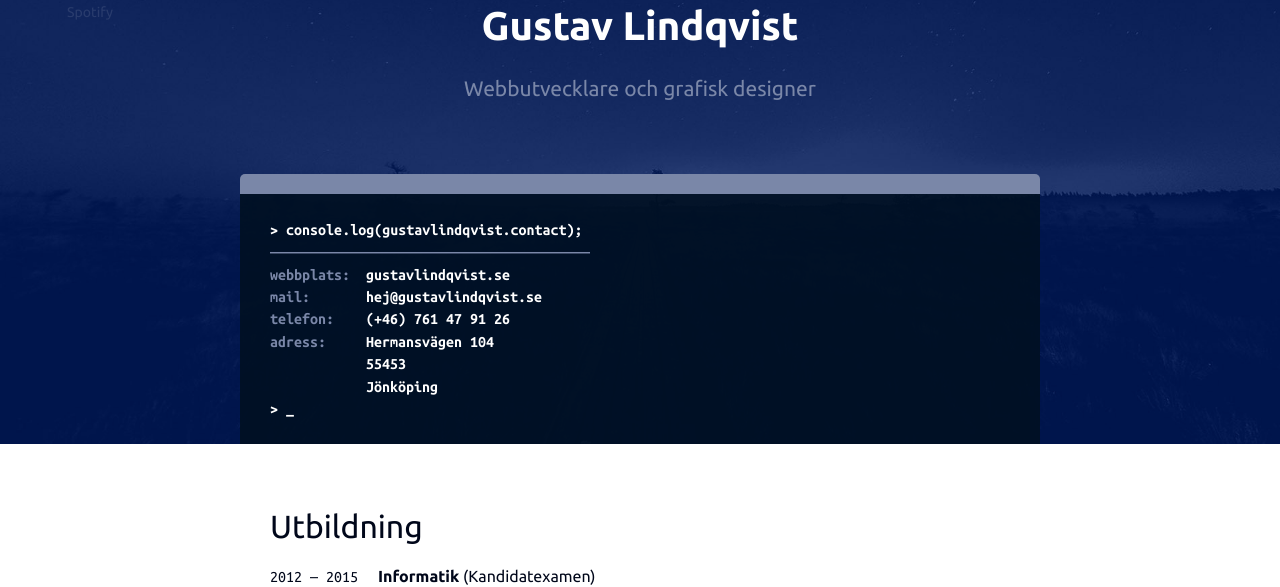
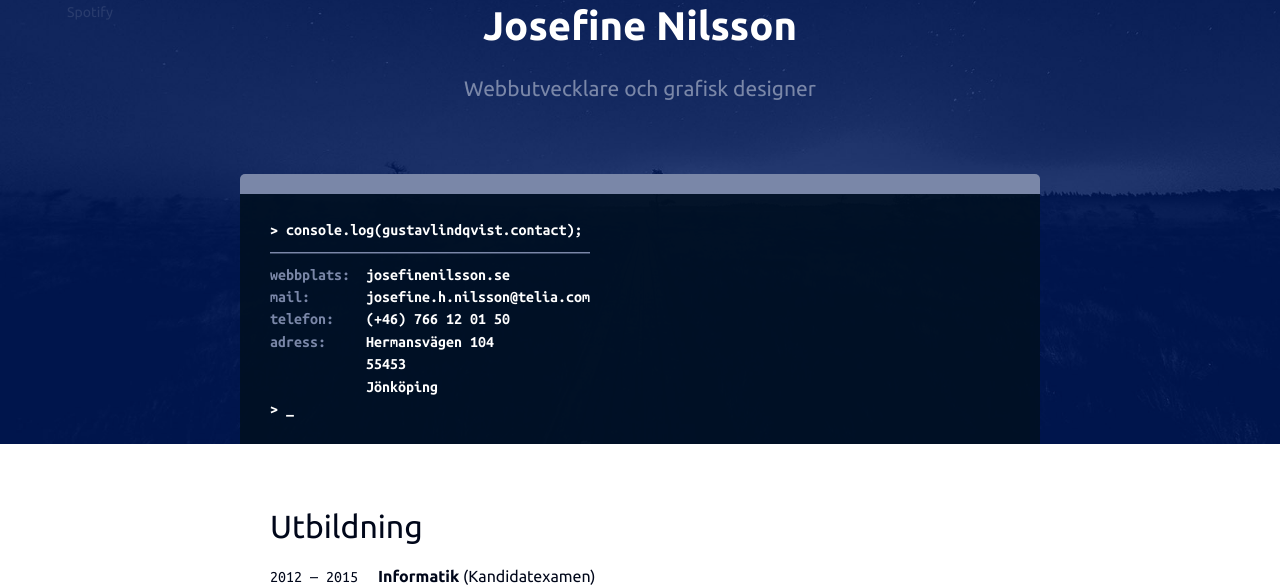
Before and after one commit to josefinenilsson/Resume, a website: page index.html in a window 1280 px wide. Shown: the part 222-809 px from the top of the page. Drawn offline with Linux system fonts and the light colour scheme.

Commit message:
Ändrade information

```diff
--- a/index.html
+++ b/index.html
@@ -3,7 +3,7 @@
     <head>
         <meta charset="utf-8">
         <meta http-equiv="X-UA-Compatible" content="IE=edge,chrome=1">
-        <title>CV / Gustav Lindqvist</title>
+        <title>CV / Josefine Nilsson</title>
         <meta name="description" content="">
         <meta name="viewport" content="wwidth=device-width, initial-scale=1.0, user-scalable=1.0, minimum-scale=1.0, maximum-scale=1.0">
         <link rel="stylesheet" href="//maxcdn.bootstrapcdn.com/font-awesome/4.2.0/css/font-awesome.min.css">
@@ -14,7 +14,7 @@
            <section class="section">
                 <div class="container">
                    <img src="img/Avatar_200x200.jpg" alt="Gustav Lindqvist" class="avatar">
-                    <h1 class="title">Gustav Lindqvist</h1>
+                    <h1 class="title">Josefine Nilsson</h1>
                     <span class="sub-title">Webbutvecklare och grafisk designer</span>
                 </div>
             </section>
@@ -22,9 +22,9 @@
                 <p><span class="pre">> </span><span id="writing"><span>c</span><span>o</span><span>n</span><span>s</span><span>o</span><span>l</span><span>e</span><span>.</span><span>l</span><span>o</span><span>g</span><span>(</span><span>g</span><span>u</span><span>s</span><span>t</span><span>a</span><span>v</span><span>l</span><span>i</span><span>n</span><span>d</span><span>q</span><span>v</span><span>i</span><span>s</span><span>t</span><span>.</span><span>c</span><span>o</span><span>n</span><span>t</span><span>a</span><span>c</span><span>t</span><span>)</span><span>;</span></span><span id="first-cursor"class="bold animated blinking">_</span></p>
                 <div id="contact-info">
                 <p><span class="comment">————————————————————————————————————————</span></p>
-                <p><span class="comment">webbplats:</span>&nbsp;&nbsp;<a href="http://gustavlindqvist.se">gustavlindqvist.se</a></p>
-                <p><span class="comment">mail:</span>&nbsp;&nbsp;&nbsp;&nbsp;&nbsp;&nbsp;&nbsp;<a href="mailto:hej@gustavlindqvist.se">hej@gustavlindqvist.se</a></p>
-                <p><span class="comment">telefon:</span>&nbsp;&nbsp;&nbsp;&nbsp;<a href="tel:+46 761 47 91 26">(+46) 761 47 91 26</a></p>
+                <p><span class="comment">webbplats:</span>&nbsp;&nbsp;<a href="http://gustavlindqvist.se">josefinenilsson.se</a></p>
+                <p><span class="comment">mail:</span>&nbsp;&nbsp;&nbsp;&nbsp;&nbsp;&nbsp;&nbsp;<a href="mailto:josefine.h.nilsson@telia.com">josefine.h.nilsson@telia.com</a></p>
+                <p><span class="comment">telefon:</span>&nbsp;&nbsp;&nbsp;&nbsp;<a href="tel:+46 766 12 01 50">(+46) 766 12 01 50</a></p>
                 <p><span class="comment">adress:</span>&nbsp;&nbsp;&nbsp;&nbsp;&nbsp;Hermansvägen 104</p>
                 <p>&nbsp;&nbsp;&nbsp;&nbsp;&nbsp;&nbsp;&nbsp;&nbsp;&nbsp;&nbsp;&nbsp;&nbsp;55453</p>
                 <p>&nbsp;&nbsp;&nbsp;&nbsp;&nbsp;&nbsp;&nbsp;&nbsp;&nbsp;&nbsp;&nbsp;&nbsp;Jönköping</p>
@@ -35,9 +35,9 @@
             <section class="section dark" style="display: none;">
                 <div class="container flex row">
                     <ul class="contact-info">
-                        <li><a href="http://gustavlindqvist.se">gustavlindqvist.se</a></li>
-                        <li><i class="fa fa-at"></i> <a href="mailto:hej@gustavlindqvist.se">hej@gustavlindqvist.se</a></li>
-                        <li><a href="tel:+46 761 47 91 26">+46 761 47 91 26</a></li>
+                        <li><a href="http://gustavlindqvist.se">josesfinenilsson.se</a></li>
+                        <li><i class="fa fa-at"></i> <a href="mailto:josefine.h.nilsson@telia.com">josefine.h.nilsson@telia.com</a></li>
+                        <li><a href="tel:+46 766 12 01 50">+46 766 12 01 50</a></li>
                     </ul>
                     <ul class="contact-info align-right">
                         <li>Hermansvägen 104</li>
```
